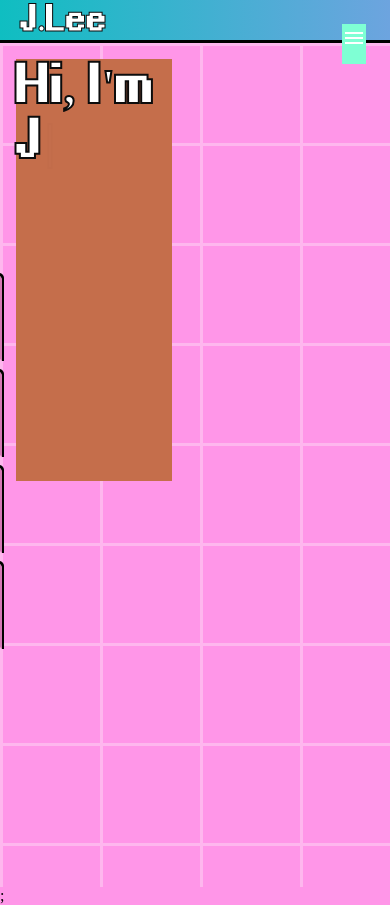
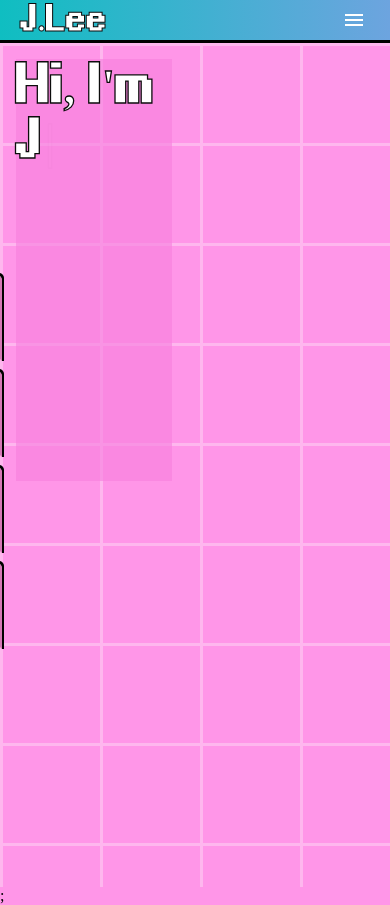
Before and after one commit to jjl418/reactjs, a React (Create React App) app: page / in a window 390 px wide. Built offline with nearby package versions, Linux system fonts and the light colour scheme.

Commit message:
fixed some menu icon issues

```diff
--- a/src/components/Navbar.css
+++ b/src/components/Navbar.css
@@ -25,9 +25,11 @@ html, body { /*KEEP*/
 
   .navbar-box { /*KEEP*/
     align-items: center;
+    /* background-color: #e20d0d; */
+    /* width: 100%; */
     display: flex;
     height: 40px;
-    justify-content: center;
+    /* justify-content: center; */
     /* max-width: 1500px; */
     /* background-color: #e73a3a; */
     /* background-color: #5dce3b;  */
@@ -251,13 +253,14 @@ html, body { /*KEEP*/
 
     .menu-icon {
       color: #fff;
-      height: 40px;
-      background-color: aquamarine;
+      /* font-weight: bolder; */
+      height: 30px;
+      /* background-color: aquamarine; */
       display: block;
       position: absolute;
       top: 0;
       right: 0;
-      transform: translate(-100%, 60%);
+      transform: translate(-100%, 20%);
       font-size: 1.8rem;
       cursor: pointer;
     }
--- a/src/components/pages/home/Heading.css
+++ b/src/components/pages/home/Heading.css
@@ -19,7 +19,7 @@
     /* text-align: center; */
     color:rgb(255, 255, 255);
     font-size: 3rem;
-    background-color: rgb(197, 110, 75);
+    background-color:  rgba(247, 129, 222, 0.64);
     overflow-wrap: break-word;
     /* vertical-align: middle; */
     /* background-color: rgb(190, 92, 92); */
@@ -41,7 +41,7 @@
         /* text-align: center; */
         color:rgb(255, 255, 255);
         font-size: 1.5rem;
-        background-color: rgb(197, 110, 75);
+        background-color:  rgba(247, 129, 222, 0.64);
         /* vertical-align: middle; */
         /* background-color: rgb(190, 92, 92); */
         /* height: 70px; */
@@ -50,7 +50,7 @@
         height: 50vh;
         justify-content: start;
         overflow-wrap: break-word;
-        -webkit-text-stroke-width: 2px;
+        -webkit-text-stroke-width: 1.3px;
         -webkit-text-stroke-color:#0c0c0c;
 
     }
```
